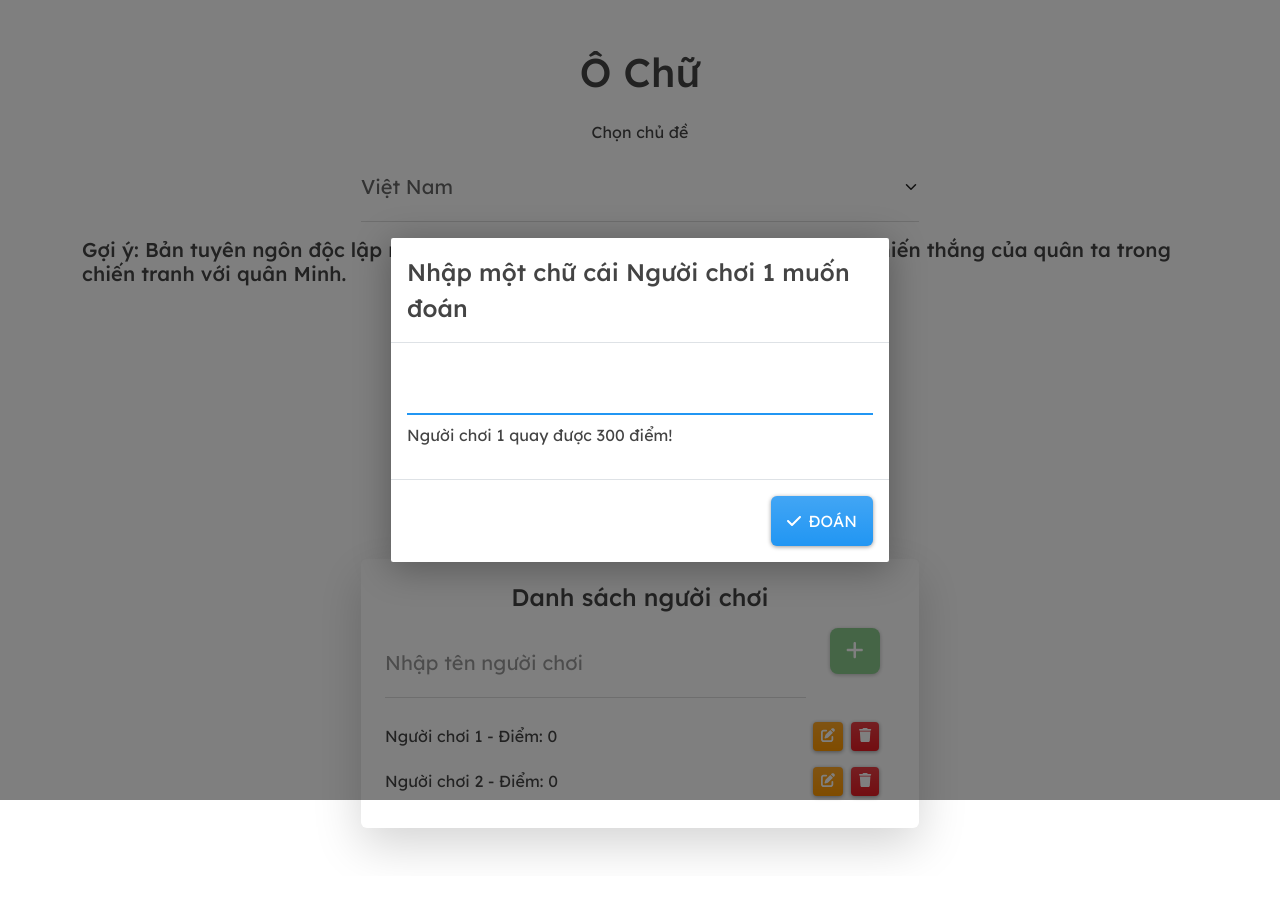
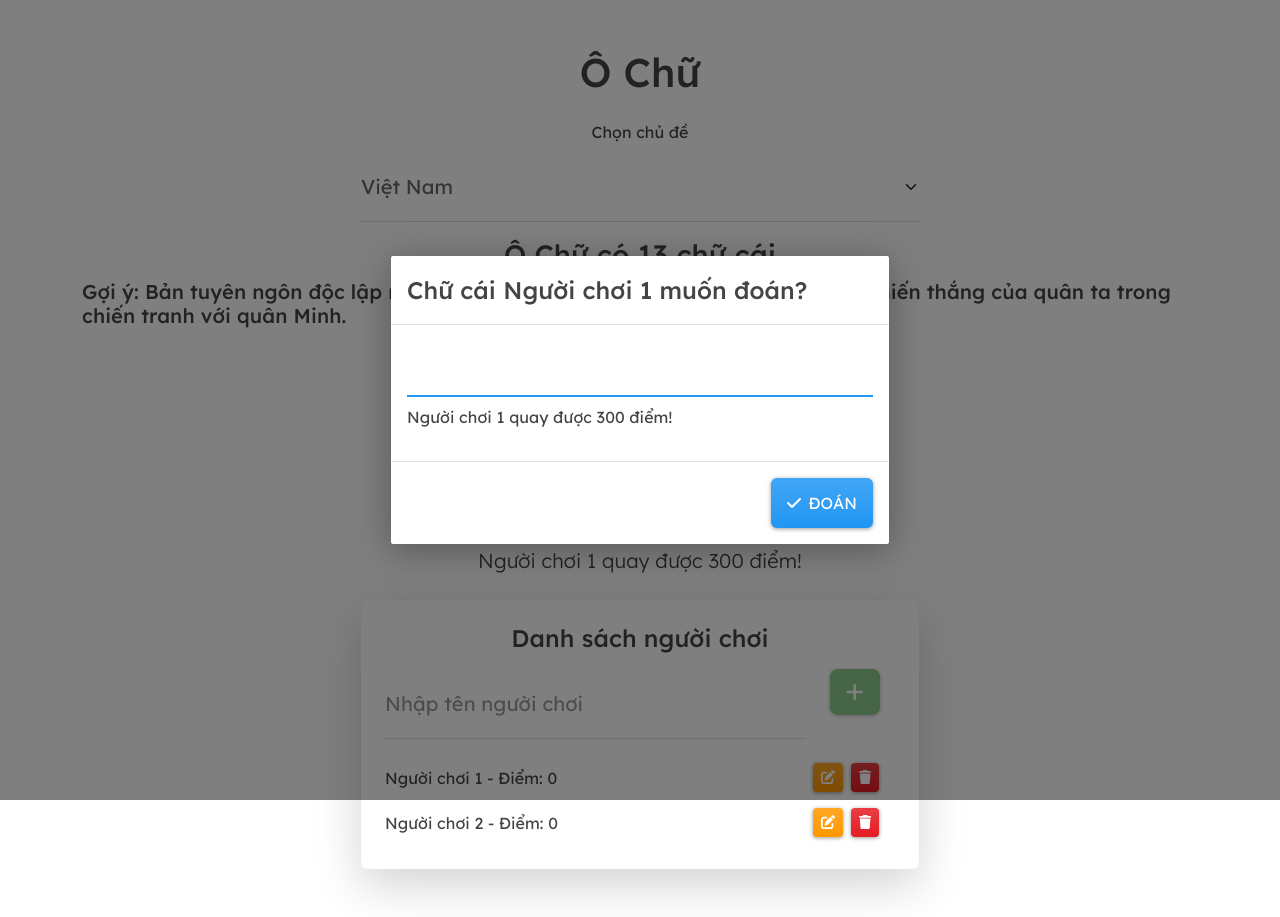
Before and after one commit to tungpham42/ochu, a React (Create React App) app: page / in a window 1280 px wide. Both pictures are taken after a click on the button "BẮT ĐẦU". Before the commit the page ends 876 px from the top, so only its background shows below. Built offline with nearby package versions, Linux system fonts and the light colour scheme.

Commit message:
refactor

```diff
--- a/src/components/GuessLetterModal.js
+++ b/src/components/GuessLetterModal.js
@@ -46,9 +46,7 @@ const GuessLetterModal = ({
   return (
     <Modal show={show} onHide={onClose} backdrop="static" centered>
       <Modal.Header>
-        <Modal.Title>
-          Nhập một chữ cái {currentPlayerName} muốn đoán
-        </Modal.Title>
+        <Modal.Title>Chữ cái {currentPlayerName} muốn đoán?</Modal.Title>
       </Modal.Header>
       <Modal.Body>
         <Form.Control
--- a/src/components/WordPuzzle.js
+++ b/src/components/WordPuzzle.js
@@ -283,6 +283,7 @@ const WordPuzzle = () => {
           ))}
         </Form.Select>
       </Form.Group>
+      <h3 className="text-center">Ô Chữ có {word.length} chữ cái</h3>
       {gameOver ? (
         <div className="text-center">
           <h3 className="text-center display-6">{getMaskedWord()}</h3>
```
